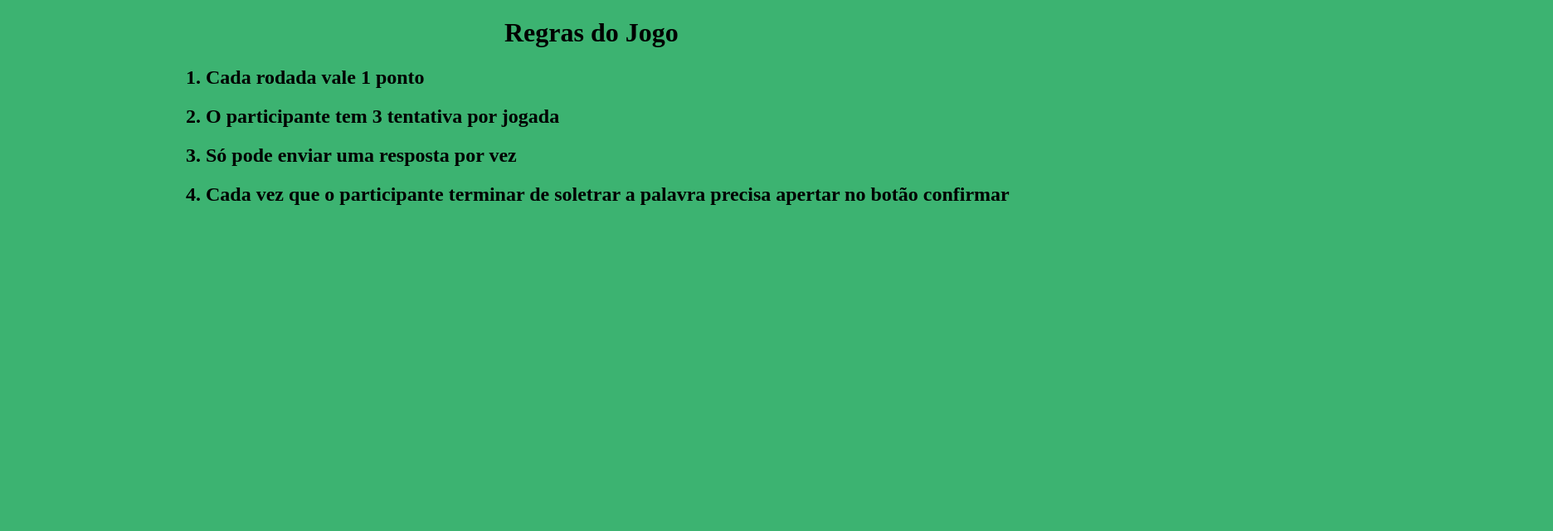
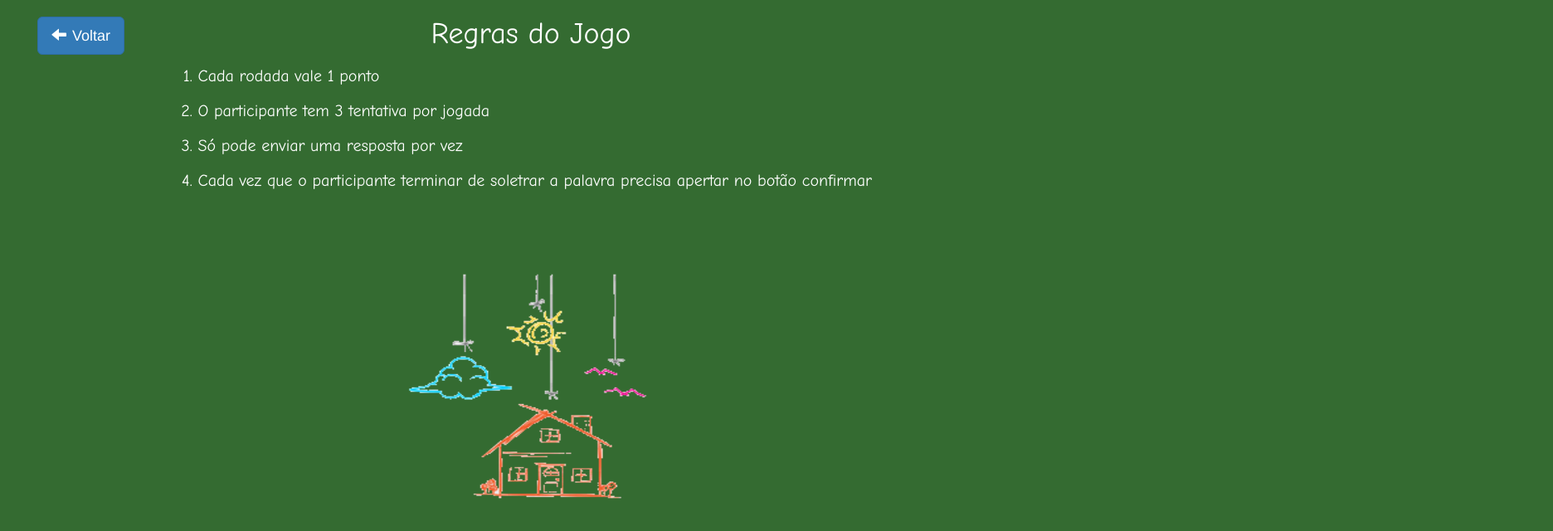
Before and after one commit to EricaSantos2109/Alfabetizacao-Realidade-Aumentada, a plain HTML site: page Codigo/regras.html in a window 1280 px wide. Shown: the whole page at 83% size, 1872 px wide, since content can reach past the window. Drawn offline with nearby package versions, Linux system fonts and the light colour scheme.

Commit message:
Formatando a tela de regras e jogo

```diff
--- a/Codigo/regras.html
+++ b/Codigo/regras.html
@@ -1,13 +1,56 @@
 <!DOCTYPE html>
 <head>
+  <meta charset="utf-8" />
+  <meta
+    name="viewport"
+    content="width=device-width, initial-scale=1, shrink-to-fit=no"
+  />
+  <link
+    rel="stylesheet"
+    href="https://maxcdn.bootstrapcdn.com/bootstrap/3.3.7/css/bootstrap.min.css"
+  />
+
+  <style>
+    body {
+      background-color: #346b31;
+    }
+    h1 {
+      margin-top: -45px;
+      text-align: center;
+      font-family: 'Comic Sans MS';
+      color: white;
+    }
+    h2{
+      margin-left: 16%;
+      font-family: 'Comic Sans MS';
+      color: white;
+      font-size:20px;
+    }
+    span.glyphicon {
+      margin-right: 7px;
+    }
+
+    a{
+      display: inline;
+      margin-left: 45px;
+      margin-top: 20px;
+    }
+
+  </style>
 </head>
-<body style="background-color:MediumSeaGreen;">
-    <h1 style="position: relative; left: 600px;">Regras do Jogo</h1>
-    <ol style="position: relative; left: 200px; ">
+<body>
+    <a type="button" href="index.html" class="btn btn-primary btn-lg">
+      <span class="glyphicon glyphicon-arrow-left"></span>Voltar
+    </a>
+    <h1>Regras do Jogo</h1>
+    <ol>
         <h2><li>Cada rodada vale 1 ponto</li></h2>
         <h2><li>O participante tem 3 tentativa por jogada</li></h2>
         <h2><li>Só pode enviar uma resposta por vez</li></h2>
         <h2><li>Cada vez que o participante terminar de soletrar a palavra precisa apertar no botão confirmar</li></h2>
-      </ol>
+    </ol>
+    <center>
+      <img style="margin-top: 7%; width: 300px; height: 275px;" src="../imagens-site/giz-regras.png"></img>
+    </center>
 </body>
 </html>
```
Also changed, not shown: Codigo/index.html (+7 -7 lines), Codigo/jogo.html (+4 -4 lines), imagens-site/giz-regras.png (added).
